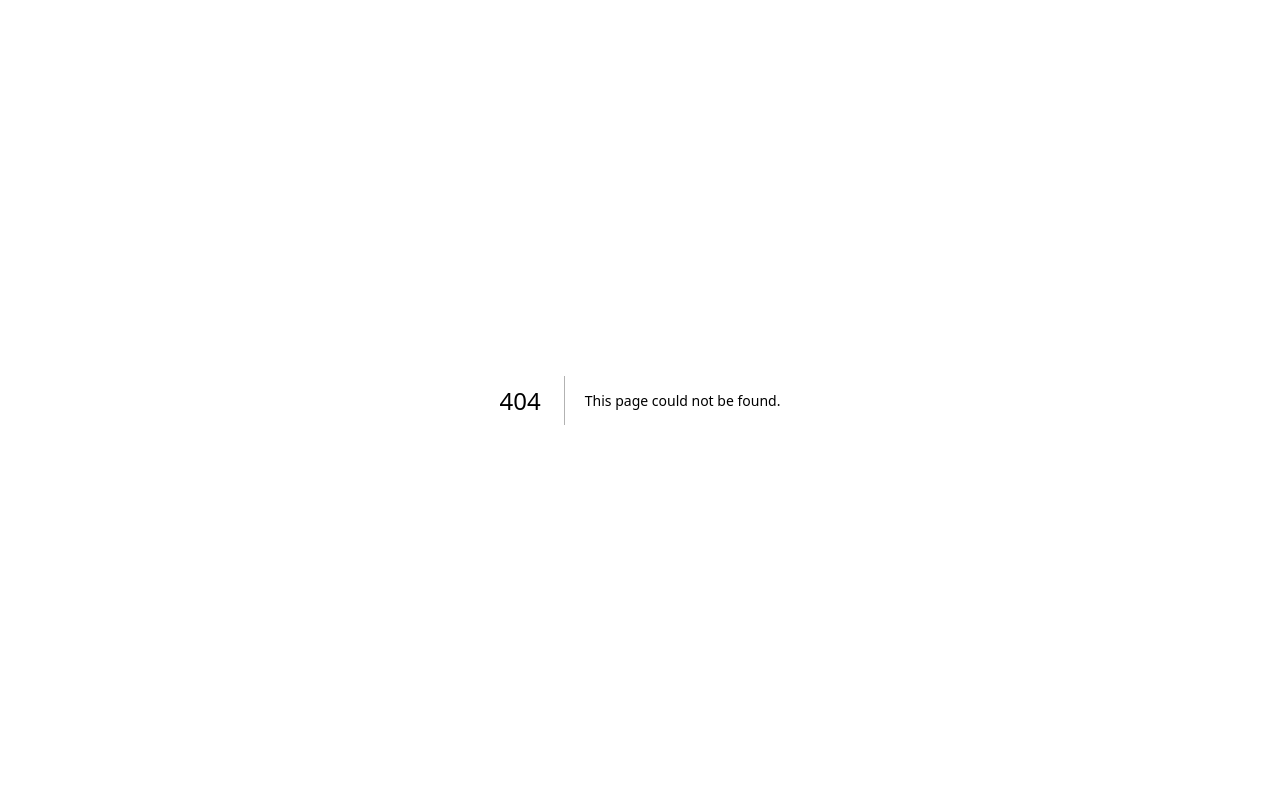
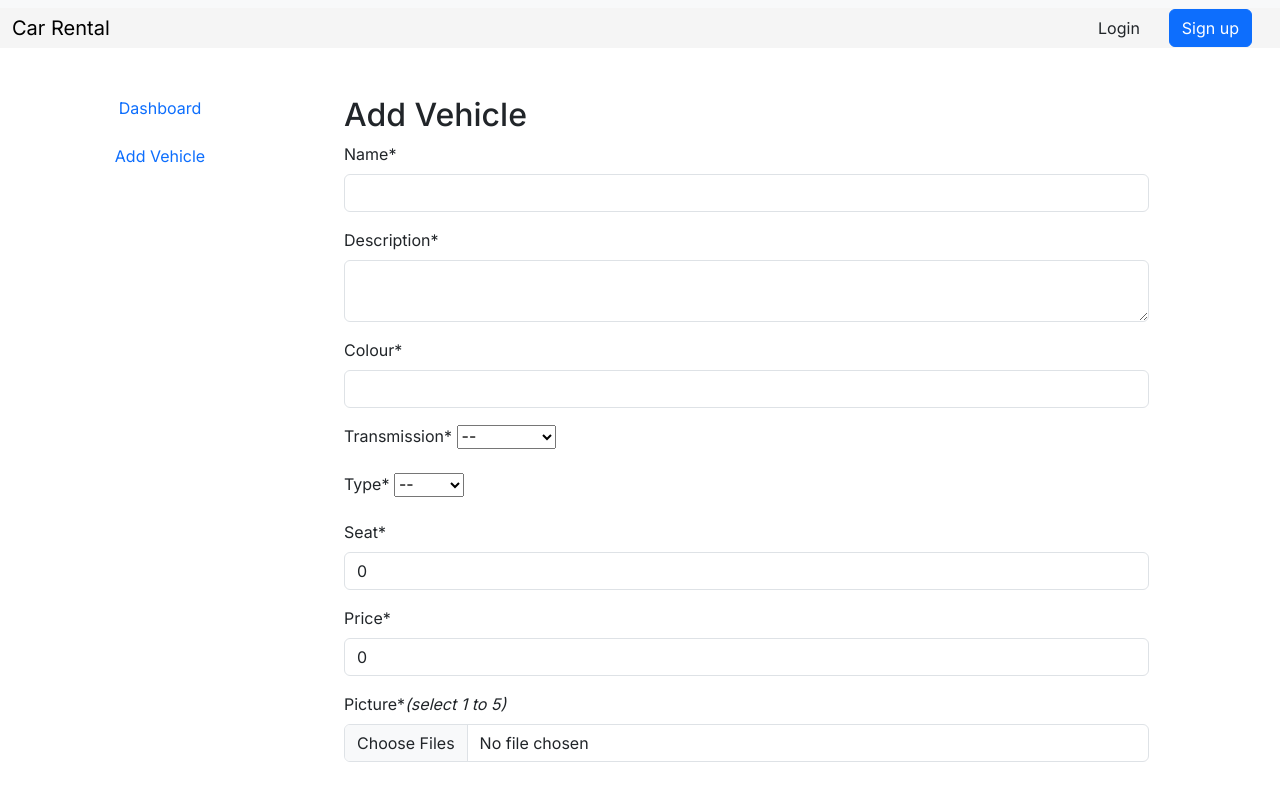
Before and after one commit to AtGbemiga/car-rental-frontend, a Next.js app: page /profile/add-vehicle in a window 1280 px wide. Before the commit this address had no page. Shown: the top 800 px of the page. Built offline with nearby package versions, Linux system fonts and the light colour scheme.

Commit message:
implement add vehicle

```diff
--- a/addVehicle-types.d.tsx
+++ b/addVehicle-types.d.tsx
@@ -4,8 +4,8 @@ type AddVehicle = {
   price: number;
   description: string;
   type: string;
-  pictures: FileList | string[]; // Change the type here
+  pictures: FileList | string[];
   colour: string;
   transmission: string;
-  [key: string]: string | number | FileList | string[]; // Add an index signature
+  [key: string]: string | number | FileList | string[];
 };
--- a/app/profile/add-vehicle/components/Form.tsx
+++ b/app/profile/add-vehicle/components/Form.tsx
@@ -1,33 +1,29 @@
 "use client";
-
-import React, { useState } from "react";
+import { useState } from "react";
 import addVehicleFunction from "@/lib/addVehicle";
-
-type Visibility = "block" | "none";
-
-interface FileList {
-  readonly length: number;
-  item(index: number): File | null;
-  [index: number]: File;
-}
+import { useRouter } from "next/navigation";
+// type Visibility = "block" | "none";
 
 export const Form = () => {
+  const router = useRouter();
   const [formDataInputs, setFormDataInputs] = useState<AddVehicle>({
     name: "",
     seat: 0,
     price: 0,
     description: "",
     type: "",
-    pictures: [], // Update to FileList type
+    pictures: [],
     colour: "",
     transmission: "",
   });
-
-  function handleChange(event: React.ChangeEvent<HTMLInputElement>) {
+  function handleChange(
+    event: React.ChangeEvent<
+      HTMLInputElement | HTMLTextAreaElement | HTMLSelectElement
+    >
+  ) {
     const { name, value, type } = event.target;
-
     if (type === "file") {
-      const fileList = event.target.files;
+      const fileList = (event.target as HTMLInputElement).files;
       if (fileList) {
         setFormDataInputs((prevFormData) => ({
           ...prevFormData,
@@ -41,18 +37,15 @@ export const Form = () => {
       }));
     }
   }
-
-  const [pictureVisibility, setPictureVisibility] =
-    useState<Visibility>("none");
-  function handlePicturesVisibility() {
-    setPictureVisibility((prevVisibility) =>
-      prevVisibility === "none" ? "block" : "none"
-    );
-  }
-
+  // const [pictureVisibility, setPictureVisibility] =
+  //   useState<Visibility>("none");
+  // function handlePicturesVisibility() {
+  //   setPictureVisibility((prevVisibility) =>
+  //     prevVisibility === "none" ? "block" : "none"
+  //   );
+  // }
   async function handleSubmit(event: React.FormEvent<HTMLFormElement>) {
     event.preventDefault();
-
     const formDataBody = new FormData();
     for (const key in formDataInputs) {
       if (key === "pictures") {
@@ -64,20 +57,19 @@ export const Form = () => {
         formDataBody.append(key, String(formDataInputs[key]));
       }
     }
-
     try {
       const data = await addVehicleFunction(formDataBody);
       console.log(data); // Do something with the response data
+      router.push("/profile");
     } catch (error) {
       console.error(error);
     }
   }
-
   return (
     <form onSubmit={handleSubmit} encType="multipart/form-data">
       <div className="mb-3">
         <label htmlFor="name" className="form-label">
-          Name
+          Name*
         </label>
         <input
           onChange={handleChange}
@@ -86,30 +78,25 @@ export const Form = () => {
           id="name"
           aria-describedby="nameHelp"
           name="name"
+          value={formDataInputs.name}
         />
-        <div id="nameHelp" className="form-text">
-          We'll never share your name with anyone else.
-        </div>
       </div>
       <div className="mb-3">
         <label htmlFor="description" className="form-label">
-          Description
+          Description*
         </label>
-        <input
+        <textarea
           onChange={handleChange}
-          type="text"
           className="form-control"
           id="description"
           aria-describedby="descriptionHelp"
           name="description"
+          value={formDataInputs.description}
         />
-        <div id="descriptionHelp" className="form-text">
-          We'll never share your description with anyone else.
-        </div>
       </div>
       <div className="mb-3">
         <label htmlFor="colour" className="form-label">
-          Colour
+          Colour*
         </label>
         <input
           onChange={handleChange}
@@ -118,46 +105,59 @@ export const Form = () => {
           id="colour"
           aria-describedby="colourHelp"
           name="colour"
+          value={formDataInputs.colour}
         />
-        <div id="colourHelp" className="form-text">
-          We'll never share your colour with anyone else.
-        </div>
       </div>
       <div className="mb-3">
         <label htmlFor="transmission" className="form-label">
-          Transmission
-        </label>
-        <input
+          Transmission*
+        </label>{" "}
+        <select
           onChange={handleChange}
-          type="text"
-          className="form-control"
+          name="transmission"
           id="transmission"
+          value={formDataInputs.transmission}
           aria-describedby="transmissionHelp"
-          name="transmission"
-        />
-        <div id="transmissionHelp" className="form-text">
-          We'll never share your transmission with anyone else.
-        </div>
+        >
+          <option value="" aria-describedby="">
+            --
+          </option>
+          <option value="Manual" aria-describedby="Manual">
+            Manual
+          </option>
+          <option value="Automatic" aria-describedby="Automatic">
+            Automatic
+          </option>
+        </select>
       </div>
       <div className="mb-3">
         <label htmlFor="type" className="form-label">
-          Type
-        </label>
-        <input
+          Type*
+        </label>{" "}
+        <select
           onChange={handleChange}
-          type="text"
-          className="form-control"
+          name="type"
           id="type"
+          value={formDataInputs.type}
           aria-describedby="typeHelp"
-          name="type"
-        />
-        <div id="typeHelp" className="form-text">
-          We'll never share your type with anyone else.
-        </div>
+        >
+          <option value="" aria-describedby="">
+            --
+          </option>
+          <option value="Sedan" aria-describedby="Sedan">
+            Sedan
+          </option>
+          <option value="Suv" aria-describedby="Suv">
+            Suv
+          </option>
+          <option value="Truck" aria-describedby="Truck">
+            Truck
+          </option>
+        </select>
       </div>
       <div className="mb-3">
         <label htmlFor="seat" className="form-label">
-          Seat
+          Seat*
         </label>
         <input
           onChange={handleChange}
@@ -166,14 +166,12 @@ export const Form = () => {
           id="seat"
           aria-describedby="seatHelp"
           name="seat"
+          value={formDataInputs.seat}
         />
-        <div id="seatHelp" className="form-text">
-          We'll never share your seat with anyone else.
-        </div>
       </div>
       <div className="mb-3">
         <label htmlFor="price" className="form-label">
-          Price
+          Price*
         </label>
         <input
           onChange={handleChange}
@@ -182,16 +180,14 @@ export const Form = () => {
           id="price"
           aria-describedby="priceHelp"
           name="price"
+          value={formDataInputs.price}
         />
-        <div id="priceHelp" className="form-text">
-          We'll never share your price with anyone else.
-        </div>
       </div>
-
       <div className="mb-3">
         <label htmlFor="pictures" className="form-label">
-          Picture
+          Picture*
         </label>
+        <i>(select 1 to 5)</i>
         <input
           onChange={handleChange}
           type="file"
@@ -199,16 +195,17 @@ export const Form = () => {
           id="pictures"
           aria-describedby="picturesHelp"
           name="pictures"
+          multiple
         />
-        <div id="picturesHelp" className="form-text">
-          We'll never share your pictures with anyone else.
-        </div>
       </div>
+      {/*
       <input
         onClick={handlePicturesVisibility}
-        className="btn btn-link"
+        className="btn btn-link ps-0 text-decoration-none"
         value="Add more pictures"
+        type="button"
       />
+
       <section style={{ display: pictureVisibility }}>
         <div className="mb-3">
           <label htmlFor="pictures" className="form-label">
@@ -222,12 +219,10 @@ export const Form = () => {
             aria-describedby="picturesHelp"
             name="pictures"
           />
-          <div id="picturesHelp" className="form-text">
-            We'll never share your pictures with anyone else.
-          </div>
         </div>
-      </section>
-
+      </section> */}
+      <br />
+      <br />
       <button type="submit" className="btn btn-primary">
         Submit
       </button>
--- /dev/null
+++ b/app/profile/add-vehicle/page.tsx
@@ -0,0 +1,11 @@
+import NavbarBox from "@/app/components/global/Navbar";
+import { Form } from "./components/Form";
+
+export default function AddVehicle() {
+  return (
+    <div className="container pb-5">
+      <h2 className="mt-5">Add Vehicle</h2>
+      <Form />
+    </div>
+  );
+}
```
